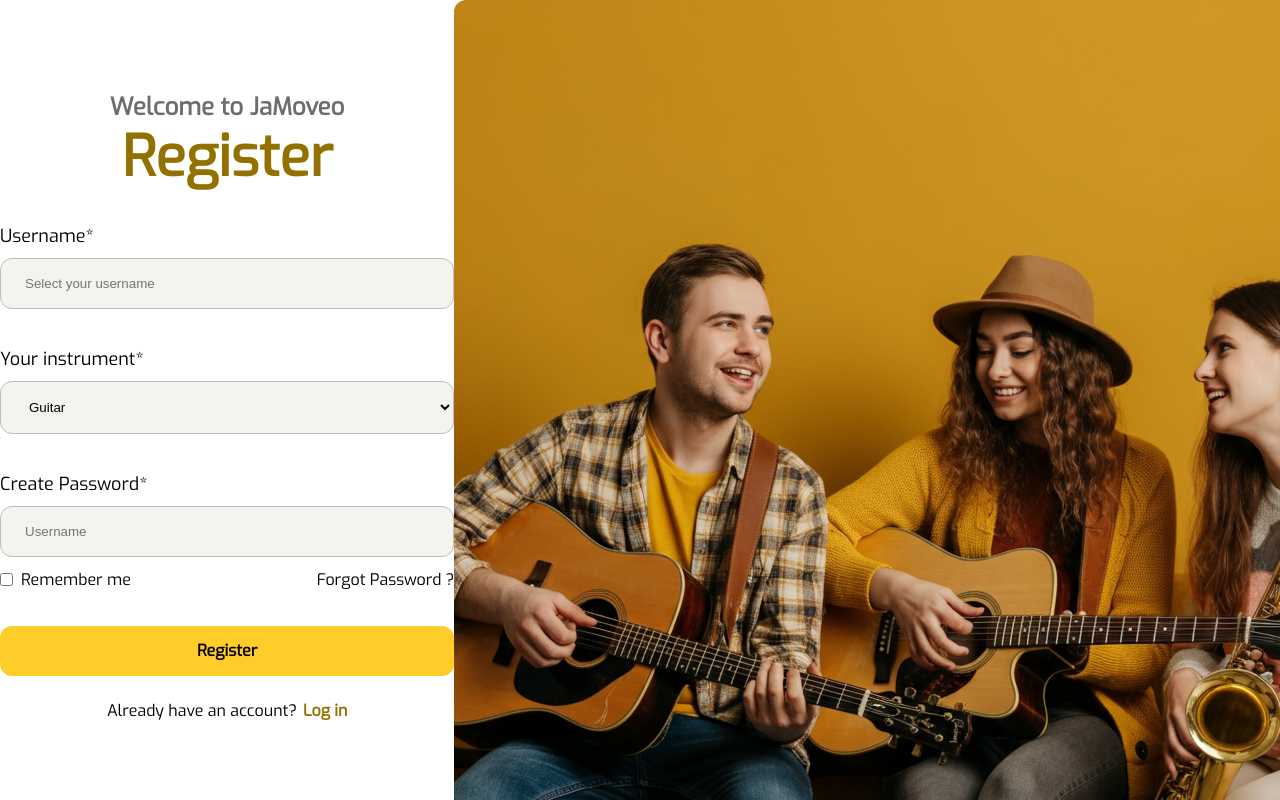
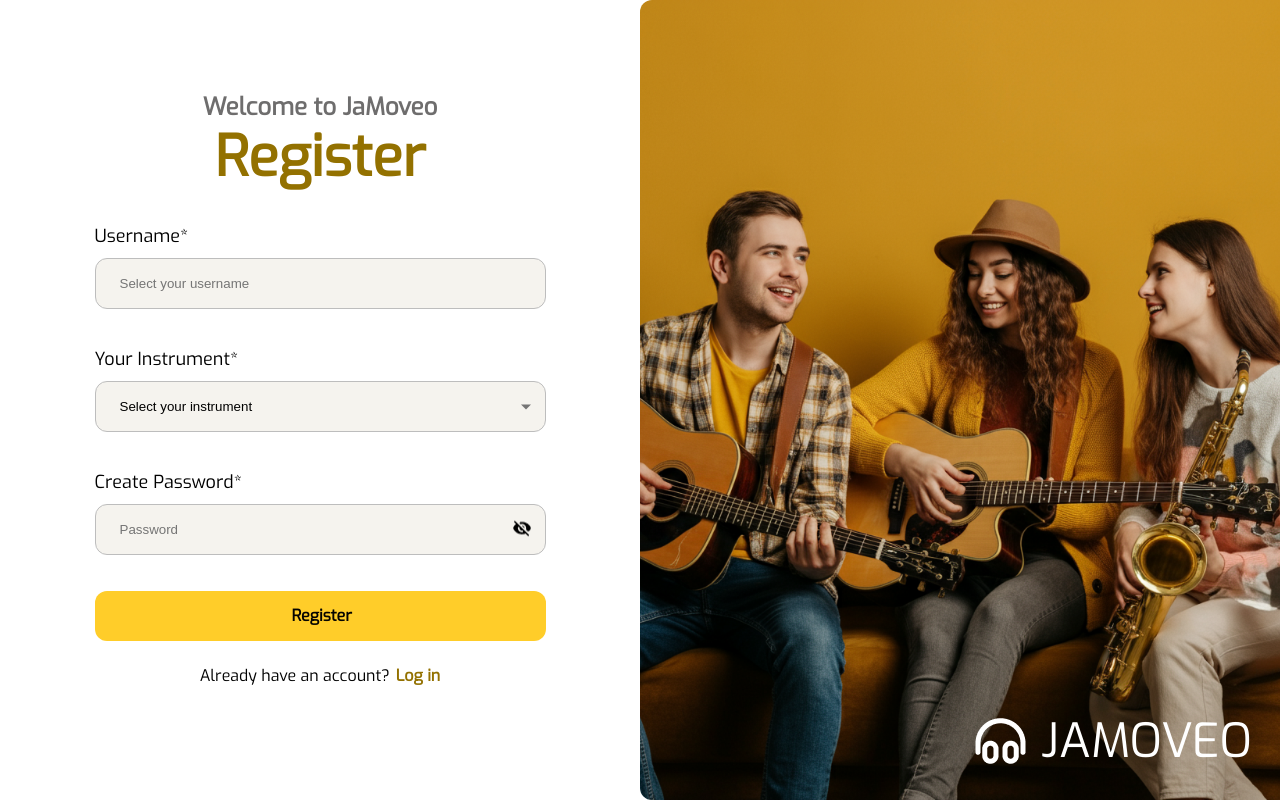
Before and after one commit to varditomer/jamove-front, a React (Vite) app: page /register in a window 1280 px wide. Shown: the top 800 px of the page. Built offline with nearby package versions, Linux system fonts and the light colour scheme.

Commit message:
implement template and style of register page

```diff
--- a/src/assets/styles/pages/_login_page.scss
+++ b/src/assets/styles/pages/_login_page.scss
@@ -1,14 +1,15 @@
 .login-page {
     display: flex;
     justify-content: space-between;
-    // height: 99vh;
-    overflow: hidden;
+    height: 100vh; // Set explicit height to viewport height
+    overflow: hidden; // Keep this to prevent scrolling
 
     > * {
         // Targets direct children (both sections)
         flex: 1; // Each takes half of the width
         height: 100%;
     }
+
     .login-form-section {
         display: flex;
         flex-direction: column;
@@ -21,6 +22,7 @@
             font-size: 24px;
             line-height: 34px;
         }
+
         .page-identify-title {
             font-family: exo;
             color: #937100;
@@ -72,6 +74,7 @@
                 border-radius: 12px;
                 padding-block: 13px;
                 padding-inline: 197px;
+                width: 451px;
                 background-color: #ffcd29;
                 border: none;
                 color: #050400;
@@ -100,20 +103,27 @@
 
     .cover-section {
         position: relative;
+        height: 100%; // Ensure it takes full height
+        overflow: hidden; // Hide overflow
         display: flex;
         align-items: center;
         gap: 10px;
 
         .welcome-img {
+            width: 100%;
+            height: 100%;
+            object-fit: cover;
             border-top-left-radius: 12px;
             border-bottom-left-radius: 12px;
         }
 
         .title {
             position: absolute;
-            bottom: 0;
+            display: flex;
+            align-items: center;
+            gap: 13px;
+            bottom: 28px;
             right: 28px;
-            z-index: 2;
 
             .text {
                 font-family: bebas-neue;
--- a/src/assets/styles/pages/_register_page.scss
+++ b/src/assets/styles/pages/_register_page.scss
@@ -1,14 +1,16 @@
 .register-page {
     display: flex;
     justify-content: space-between;
-    // height: 99vh;
-    overflow: hidden;
+    height: 100vh; // Set explicit height to viewport height
+    overflow: hidden; // Keep this to prevent scrolling
+
 
     > * {
         // Targets direct children (both sections)
         flex: 1; // Each takes half of the width
         height: 100%;
     }
+
     .register-form-section {
         display: flex;
         flex-direction: column;
@@ -49,22 +51,58 @@
                     padding-inline: 24px;
                 }
 
-                .password-actions {
+                select {
+                    .placeholder-option {
+                        color: #757575;
+                    }
+                }
+
+                .custom-select-wrapper {
+                    position: relative;
                     width: 100%;
-                    display: flex;
-                    justify-content: space-between;
-                    align-items: center;
-                    margin-block-start: 12px;
 
-                    .remember-me {
-                        display: flex;
-                        justify-content: center;
-                        align-items: center;
-                        gap: 8px;
-                        .text {
-                            font-weight: 300;
-                            white-space: nowrap;
-                        }
+                    select {
+                        width: 100%;
+                        appearance: none; /* Removes default arrow */
+                        -webkit-appearance: none;
+                        -moz-appearance: none;
+                        padding-right: 30px; /* Make room for our custom arrow */
+                    }
+
+                    &::after {
+                        content: "";
+                        position: absolute;
+                        right: 15px;
+                        top: 50%;
+                        transform: translateY(-50%);
+                        width: 0;
+                        height: 0;
+                        border-left: 5px solid transparent;
+                        border-right: 5px solid transparent;
+                        border-top: 5px solid #757575;
+                        pointer-events: none;
+                    }
+
+                    .select-arrow {
+                        position: absolute;
+                        right: 15px;
+                        top: 50%;
+                        transform: translateY(-50%);
+                        pointer-events: none;
+                    }
+                }
+
+                .password-field {
+                    position: relative;
+                    .toggle-password-visibility {
+                        position: absolute;
+                        right: 15px;
+                        top: 50%;
+                        transform: translateY(-50%);
+                        background: none;
+                        border: none;
+                        cursor: pointer;
+                        padding: 0;
                     }
                 }
             }
@@ -73,6 +111,7 @@
                 border-radius: 12px;
                 padding-block: 13px;
                 padding-inline: 197px;
+                width: 451px;
                 background-color: #ffcd29;
                 border: none;
                 color: #050400;
@@ -101,20 +140,27 @@
 
     .cover-section {
         position: relative;
+        height: 100%; // Ensure it takes full height
+        overflow: hidden; // Hide overflow
         display: flex;
         align-items: center;
         gap: 10px;
 
         .welcome-img {
+            width: 100%;
+            height: 100%;
+            object-fit: cover;
             border-top-left-radius: 12px;
             border-bottom-left-radius: 12px;
         }
 
         .title {
             position: absolute;
-            bottom: 0;
+            display: flex;
+            align-items: center;
+            gap: 13px;
+            bottom: 28px;
             right: 28px;
-            z-index: 2;
 
             .text {
                 font-family: bebas-neue;
--- a/src/pages/RegisterPage.jsx
+++ b/src/pages/RegisterPage.jsx
@@ -1,38 +1,137 @@
-import React from "react";
-import { Link } from "react-router-dom";
+import React, { useState } from "react";
+import { Link, useNavigate } from "react-router-dom";
 
-import HeadphonesURL from "../assets/images/headphones.png";
-import RegisterImgURL from "../assets/images/register_img.png";
+import Headphones from "../assets/images/headphones.png";
+import RegisterImg from "../assets/images/register_img.png";
+import EyeClosedIcon from "../assets/images/eye_closed_icon.png";
+import EyeOpenIcon from "../assets/images/eye_closed_icon.png";
 
-export const RegisterPage = () => {
+export const RegisterPage = ({ isAdmin = false }) => {
+  const navigate = useNavigate();
+
+  // form data state
+  const [formData, setFormData] = useState({
+    username: "",
+    password: "",
+    instrument: "",
+  });
+
+  // form errors state
+  const [errors, setErrors] = useState({});
+
+  // show password state
+  const [showPassword, setShowPassword] = useState(false);
+
+  // Instruments options array for select
+  const instruments = [
+    "Singer",
+    "Drums",
+    "Guitar",
+    "Bass",
+    "Saxophone",
+    "Keyboard",
+    "Vocals",
+    "Other",
+  ];
+
+  // Handle form input change
+  const handleChange = (e) => {
+    const { name, value } = e.target;
+    setFormData({ ...formData, [name]: value });
+  };
+
+  // Form validation method
+  const validateForm = () => {
+    const newErrors = {};
+    if (!formData.username) newErrors.username = "Username is required";
+    if (!formData.password) newErrors.password = "Password is required";
+    if (!isAdmin && !formData.instrument) {
+      newErrors.instrument = "Please select your instrument";
+    }
+
+    setErrors(newErrors);
+    return Object.keys(newErrors).length === 0;
+  };
+
+  const handleSubmit = async (e) => {
+    e.preventDefault();
+
+    if (validateForm()) {
+      // TODO: Registration API call here
+      console.log("Form submitted:", formData);
+      navigate("/login");
+    }
+  };
+
   return (
     <div className="register-page">
       <section className="register-form-section">
         <h2 className="welcome-heading">Welcome to JaMoveo</h2>
-        <h1 className="page-identify-title">Register</h1>
-        <form action="" className="register-form">
+        <h1 className="page-identify-title">
+          {isAdmin ? "Admin Registration" : "Register"}
+        </h1>
+        <form onSubmit={handleSubmit} className="register-form">
           <div className="form-control">
             <div className="label">Username*</div>
-            <input type="text" placeholder="Select your username" />
+            <input
+              type="text"
+              name="username"
+              value={formData.username}
+              onChange={handleChange}
+              placeholder="Select your username"
+            />
+            {errors.username && <div className="error">{errors.username}</div>}
           </div>
-          <div className="form-control">
-            <div className="label">Your instrument*</div>
-            <select name="" id="" className="instrument-select">
-              <option value="Guitar">Guitar</option>
-            </select>
-          </div>
+
+          {!isAdmin && (
+            <div className="form-control">
+              <div className="label">Your Instrument*</div>
+              <div className="custom-select-wrapper">
+                <select
+                  name="instrument"
+                  value={formData.instrument}
+                  onChange={handleChange}
+                >
+                  <option value="" className="placeholder-option">
+                    Select your instrument
+                  </option>
+                  {instruments.map((instrument) => (
+                    <option key={instrument} value={instrument}>
+                      {instrument}
+                    </option>
+                  ))}
+                </select>
+              </div>
+              {errors.instrument && (
+                <div className="error">{errors.instrument}</div>
+              )}
+            </div>
+          )}
+
           <div className="form-control">
             <div className="label">Create Password*</div>
-            <input type="text" placeholder="Username" />
-            <div className="password-actions">
-              <div className="remember-me">
-                <input type="checkbox" />
-                <span className="text">Remember me</span>
-              </div>
-              <a href="/" className="forgot-password-link">
-                Forgot Password ?
-              </a>
+            <div className="password-field">
+              <input
+                type={showPassword ? "text" : "password"}
+                name="password"
+                value={formData.password}
+                onChange={handleChange}
+                placeholder="Password"
+              />
+              <button
+                type="button"
+                className="toggle-password-visibility"
+                onClick={() => setShowPassword(!showPassword)}
+                aria-label={showPassword ? "Hide password" : "Show password"}
+                style={{ position: "absolute", right: "15px" }}
+              >
+                <img
+                  src={showPassword ? EyeOpenIcon : EyeClosedIcon}
+                  alt={showPassword ? "Hide password" : "Show password"}
+                />
+              </button>
             </div>
+            {errors.password && <div className="error">{errors.password}</div>}
           </div>
 
           <button className="btn-submit" type="submit">
@@ -49,9 +148,9 @@
       </section>
 
       <section className="cover-section">
-        <img src={RegisterImgURL} alt="welcome_img" className="welcome-img" />
+        <img src={RegisterImg} alt="welcome_img" className="welcome-img" />
         <div className="title">
-          <img src={HeadphonesURL} alt="headphones_logo" className="logo" />
+          <img src={Headphones} alt="headphones_logo" className="logo" />
           <span className="text">JAMOVEO</span>
         </div>
       </section>
```
Also changed, not shown: src/assets/images/eye_closed_icon.png (added).
